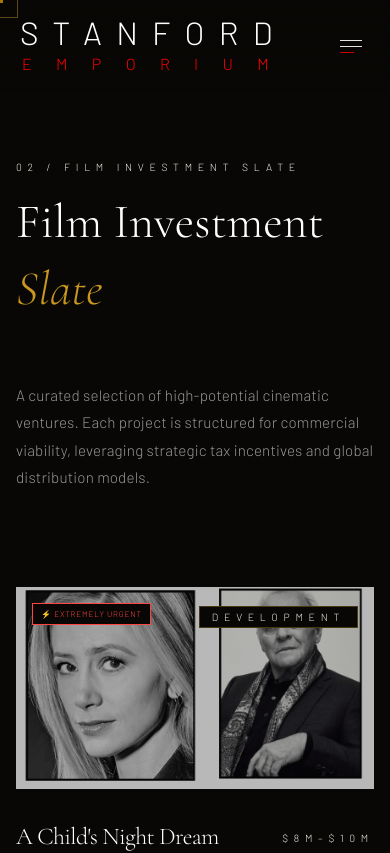
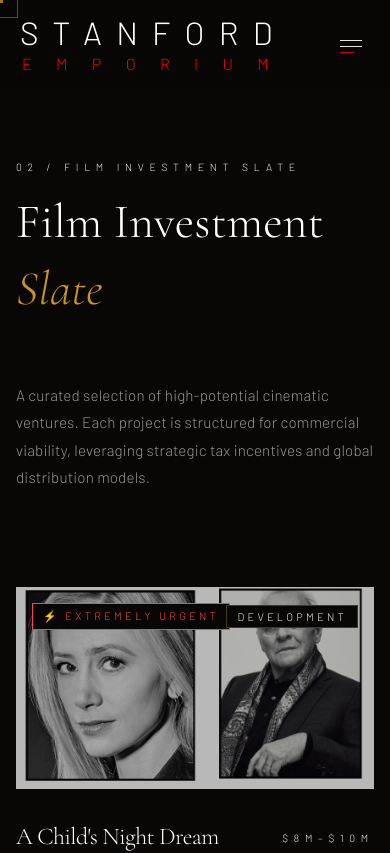
Before and after one commit to danielarmonstanford/SE-Film-Slate, a React (Vite) app: page /slate in a window 390 px wide. Shown: the top 853 px of the page. Built offline with nearby package versions, Linux system fonts and the light colour scheme.

Commit message:
Mobile: responsive badges and full-width CTA on slate page

```diff
--- a/src/index.css
+++ b/src/index.css
@@ -188,6 +188,14 @@ nav.scrolled {
   cursor: grabbing;
 }
 
+/* ── MOBILE SLATE ── */
+@media (max-width: 768px) {
+  .mobile-full-width {
+    width: 100% !important;
+    text-align: center !important;
+  }
+}
+
 /* ── MOBILE NAV ── */
 @media (max-width: 768px) {
   .mobile-menu-btn { display: block !important; }
--- a/src/pages/Slate.tsx
+++ b/src/pages/Slate.tsx
@@ -66,12 +66,12 @@ const Slate: React.FC = () => {
                   referrerPolicy="no-referrer"
                 />
                 {project.urgent && (
-                  <div className="absolute top-4 left-4 border border-[var(--red-urgent)] text-[var(--red-urgent)] text-[8px] tracking-[0.1em] px-2 py-1 bg-[var(--black)]">
+                  <div className="absolute top-4 left-4 border border-[var(--red-urgent)] text-[var(--red-urgent)] tracking-[0.1em] bg-[var(--black)]" style={{ fontSize: 'clamp(0.55rem, 2vw, 0.65rem)', padding: '4px 10px' }}>
                     ⚡ {project.urgent}
                   </div>
                 )}
                 <div className="absolute top-4 right-4">
-                  <span className="label-text text-[8px] bg-[var(--black)] text-[var(--bronze)] px-3 py-1 border border-[rgba(212,175,55,0.3)]">
+                  <span className="label-text bg-[var(--black)] text-[var(--bronze)] border border-[rgba(212,175,55,0.3)]" style={{ fontSize: 'clamp(0.55rem, 2vw, 0.65rem)', padding: '4px 10px' }}>
                     {project.status.toUpperCase()}
                   </span>
                 </div>
@@ -103,7 +103,7 @@ const Slate: React.FC = () => {
 
                 <Link
                   to={`/project/${project.slug}`}
-                  className="btn-text w-full py-4 border border-[rgba(212,175,55,0.3)] text-[var(--bronze)] text-center hover:bg-[var(--bronze)] hover:text-[var(--black)] transition-all"
+                  className="btn-text w-full py-4 border border-[rgba(212,175,55,0.3)] text-[var(--bronze)] text-center hover:bg-[var(--bronze)] hover:text-[var(--black)] transition-all mobile-full-width"
                   onMouseEnter={() => setIsHovering(true)}
                   onMouseLeave={() => setIsHovering(false)}
                 >
```
